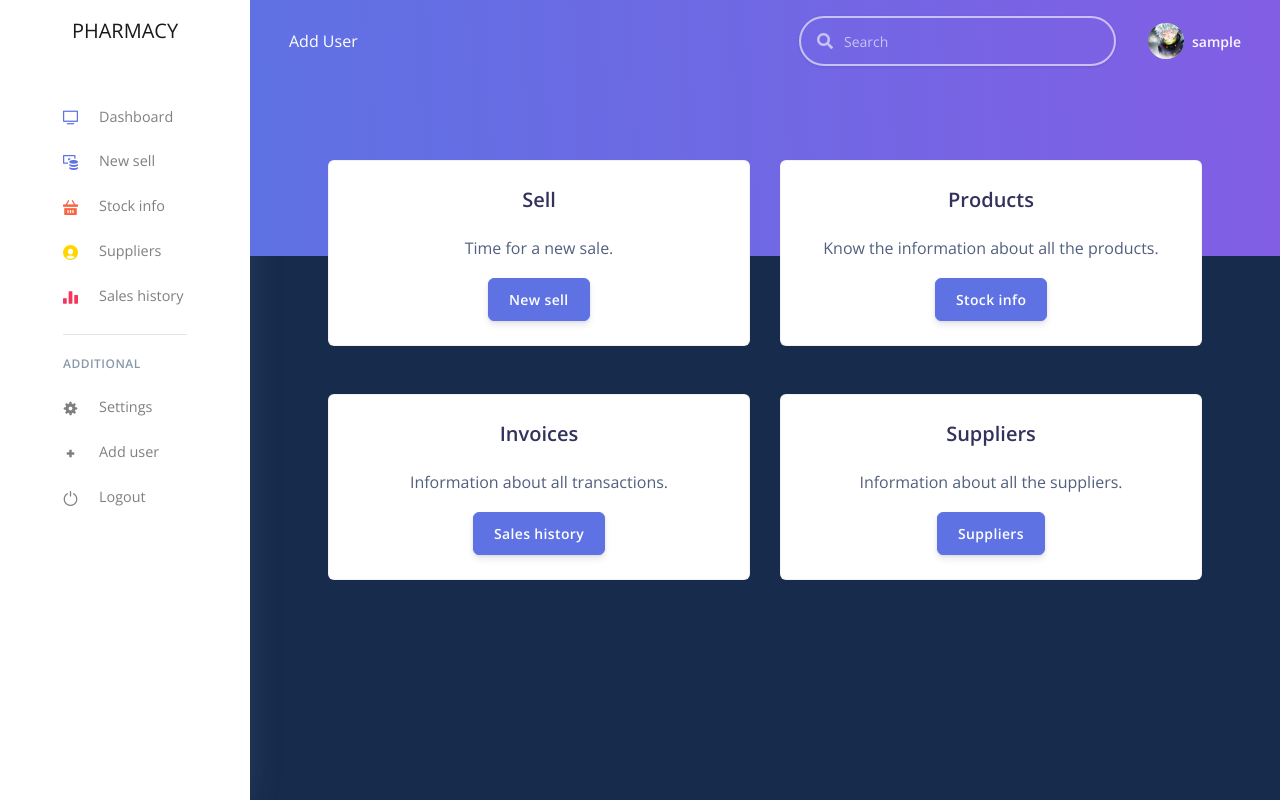
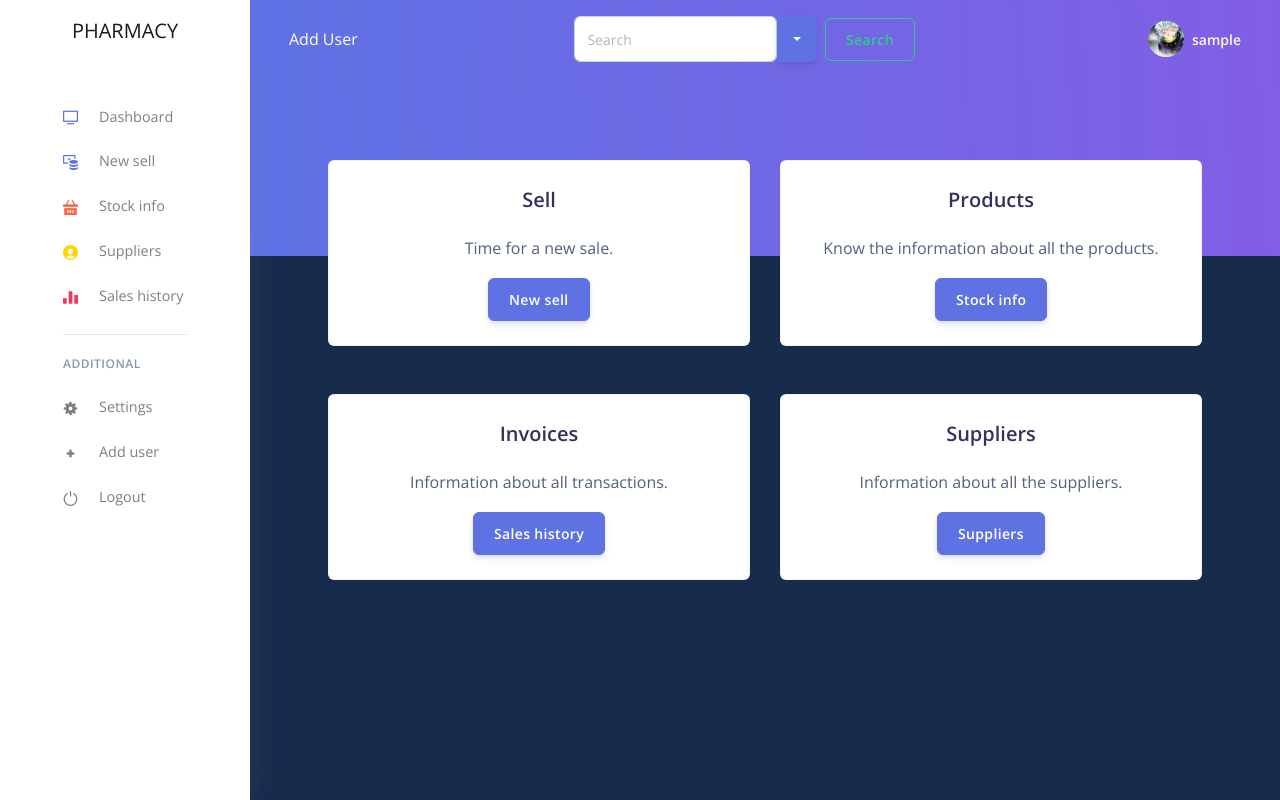
Before and after one commit to nandu1336/pharmacy-1, a Flask app: page /dashboard in a window 1280 px wide. Run offline with Flask 2, Linux system fonts and the light colour scheme; the visitor is signed in with stand-in values (Sample User, id 1); some libraries are stand-ins or nearby versions.

Commit message:
03/17/2019 - Added search by dropdown

```diff
--- a/bps/templates/layout.html
+++ b/bps/templates/layout.html
@@ -260,7 +260,8 @@
       <div class="container-fluid">
         <!-- Brand -->
            <a class="breadcrumb-item active text-white" aria-current="page">Add User</a>
-        <!-- Form -->
+        <!-- Form- SEARCH BAR -->
+        <!--
         <form class="navbar-search navbar-search-dark form-inline mr-3 d-none d-md-flex ml-lg-auto">
           <div class="form-group mb-0">
             <div class="input-group input-group-alternative">
@@ -271,6 +272,23 @@
             </div>
           </div>
         </form>
+      -->
+          <form class="form-inline my-2 my-lg-0">
+            <div class="btn-group">
+              <input class="form-control" type="search" placeholder="Search" aria-label="Search">
+              <button type="button" class="btn btn-primary dropdown-toggle dropdown-toggle-split mr-sm-2" data-toggle="dropdown" id="dropdownMenuButton" aria-haspopup="true" aria-expanded="false">
+              </button>
+              <div class="dropdown-menu" aria-labelledby="dropdownMenuButton">
+                <a class="dropdown-item" href="#">Search by generic name</a>
+                <a class="dropdown-item" href="#">Search by expiry date</a>
+                <a class="dropdown-item" href="#">Search by supplier</a>
+              </div>
+            </div>
+           <button class="btn btn-outline-success my-2 my-sm-0" type="submit">Search</button>
+           </form>
+
+
+
         <!-- User -->
         <ul class="navbar-nav align-items-center d-none d-md-flex">
           <li class="nav-item dropdown">
@@ -428,8 +446,8 @@
 
   <!-- Argon Scripts -->
   <!-- Core -->
+  <script src="../static/vendor/bootstrap/dist/js/bootstrap.bundle.min.js"></script>
   <script src="../static/vendor/jquery/dist/jquery.min.js"></script>
-  <script src="../static/vendor/bootstrap/dist/js/bootstrap.bundle.min.js"></script>
   <!-- Argon JS -->
   <script src="../static/js/argon.js?v=1.0.0"></script>
 
```
